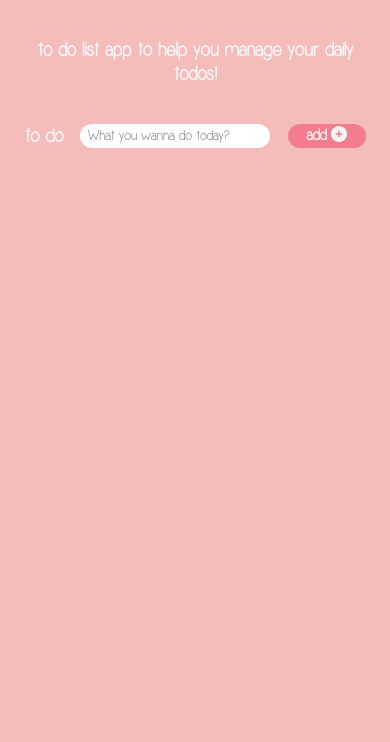
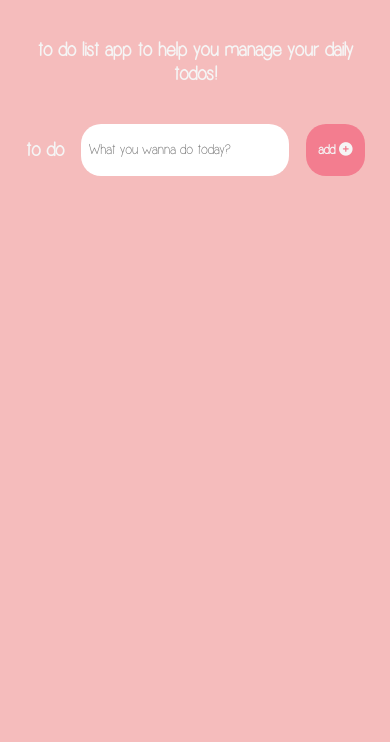
Before and after one commit to crazould/anemone, a website: page index.html in a window 390 px wide. Shown: the part 102-844 px from the top of the page. Drawn offline with Linux system fonts and the light colour scheme.

Commit message:
fix input size

```diff
--- a/style.css
+++ b/style.css
@@ -69,7 +69,7 @@ p{
 
 #taskTxt{
     width: 60%;
-    /* height: 6vh; */
+    height: 6vh;
     margin-left: 5%;
     margin-right: 5%;
     border-style: none;
@@ -91,6 +91,11 @@ p{
     box-shadow: 0 0 10px black;
     cursor: pointer;
     transition: 300ms;
+}
+
+#taskTxt:focus,
+#taskTxt:hover{
+    height: 6vh;
 }
 
 #addBtn{
@@ -176,12 +181,12 @@ p{
 
     #taskTxt{
         font-size: 0.9rem !important;
-        width: 50% !important;
+        width: 55% !important;
     }
 
     #addBtn{
-        font-size: 1.0rem !important;
-        width: 20vw !important;
+        font-size: 0.85rem !important;
+        width: 15vw !important;
     }
 
     .task-text {
@@ -212,12 +217,12 @@ p{
 
     #taskTxt{
         font-size: 1.2rem;
-        width: 50%;
+        width: 60%;
     }
 
     #addBtn{
-        font-size: 1.5rem;
-        width: 20vw;
+        font-size: 1.15rem;
+        width: 15vw;
     }
 
     .task-text {
```
